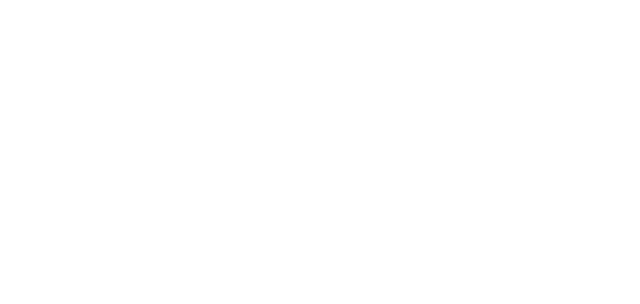
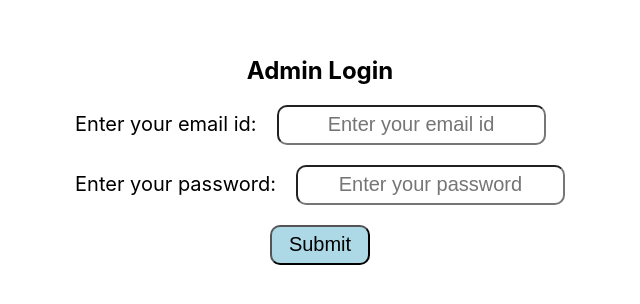
Before and after one commit to Ayushpani/Online-Exam-and-AI-proctroring, a React (Create React App) app: page /adminLogin in a window 1280 px wide. Before the commit this address had no page. Shown: the part 240-544 px from the top of the page, without its empty margins (320-960 px from the left). Built offline with nearby package versions, Linux system fonts and the light colour scheme.

Commit message:
Added the admin login page and all other validations for email id

```diff
--- a/src/admin/Login.js
+++ b/src/admin/Login.js
@@ -12,6 +12,18 @@ function Login() {
 
     async function submit(e){
         e.preventDefault();
+
+        if(!email || !password){
+            alert("Enter the email id and password");
+            return false;
+        }
+
+        if (email && password){
+            if (!/.+@gmail\.com/.test(email)) {
+                alert("Enter valid email id");
+                return(false);
+            }
+        }
 
         try{
             await axios.post("http://localhost:8000/Login",{
--- a/src/admin/addQuestions.js
+++ b/src/admin/addQuestions.js
@@ -81,6 +81,12 @@ function AddQuestions() {
     const [option, setOption] = useState('');
     const [newContributor, setContributor] = useState('');
     async function upload(e) {
+
+        if(!qno || !question || !option){
+            alert("Enter the required details");
+            return false;
+        }
+
         AWS.config.update({
             accessKeyId: config.accessKeyId,
             secretAccessKey: config.secretAccessKey,
@@ -157,6 +163,19 @@ function AddQuestions() {
         }
     }
     async function addContributor(){
+
+        if(!newContributor){
+            alert("Enter the email id of the contributor");
+            return false;
+        }
+
+        if (newContributor){
+            if (!/.+@gmail\.com/.test(newContributor)) {
+                alert("Enter valid email id");
+                return(false);
+            }
+        }
+
         try{
             await axios.post("http://localhost:8000/Home/addQuestions/addContributor", {
                 test_name, newContributor
--- a/src/admin/admin.js
+++ b/src/admin/admin.js
@@ -1,4 +1,5 @@
 import React, { useEffect, useState } from 'react';
+import { useLocation, useNavigate } from "react-router-dom"
 import axios from 'axios';
 import "./css/admin.css";
 import Popup from 'reactjs-popup';
@@ -7,8 +8,19 @@ import 'reactjs-popup/dist/index.css';
 function Admin() {
 
     const [data, setData] = useState([]);
+    const location = useLocation();
+    const history = useNavigate();
+
+    function handleLogout(){
+        history(location.pathname, { replace: true });
+        history("/adminLogin");
+    }
 
     useEffect(() => {
+        if(!location.state.id){
+            history("/adminLogin")
+            alert("Please Login first")
+        }
         axios.post("http://localhost:8000/admin")
             .then(res => {
                 setData(res.data)
@@ -61,9 +73,10 @@ function Admin() {
     return (
             <div className="admin_page">
                 <div className = "nav">
-                    <h1>Welcome to the Admin page</h1>
+                    <h1>Welcome to the Admin page {location.state.id}</h1>
                     <hr/>
                 </div>
+                <input type = "button" value = "Logout" onClick = {handleLogout}/>
                 <table border="1" width="50%" cellspacing="0">
                     <tr>
                         <th>Username</th>
--- /dev/null
+++ b/src/admin/admin_login.js
@@ -0,0 +1,67 @@
+import React, { useState } from "react"
+import axios from "axios";
+import { useNavigate } from "react-router-dom"
+import "./css/admin_login.css";
+
+function AdminLogin(){
+
+    const history = useNavigate();
+
+    const [email, setEmail] = useState('');
+    const [password, setPasswd] = useState('');
+
+    async function login(e){
+        e.preventDefault();
+
+        if(!email || !password){
+            alert("Enter the email id and password");
+            return false;
+        }
+
+        if (email && password){
+            if (!/.+@gmail\.com/.test(email)) {
+                alert("Enter valid email id");
+                return(false);
+            }
+        }
+
+        await axios.post("http://localhost:8000/adminLogin", {
+            email, password
+        })
+        .then(res => {
+            if (res.data == "admin valid") {
+                history("/admin", { state: { id: email }});
+            }
+            else if(res.data == "wrong password") {
+                alert("Please enter the correct password");
+            }
+            else if(res.data == "no admin") {
+                alert("There is no admin");
+            }
+        })
+        .catch(e => {
+            console.log(e);
+        })
+    }
+
+    return(
+        <div className = "admin_login">
+            <form>
+                <h2 id = "heading_admin_login">Admin Login</h2>
+                <div>
+                    <label className = "email_label">Enter your email id:</label>
+                    <input className = "email_input" type = "email" pattern = ".+@gmail\.com" placeholder = "Enter your email id" onChange = { (e) => setEmail(e.target.value)} required/>
+                </div>
+                <div>
+                    <label className = "passwd_label">Enter your password:</label>
+                    <input className = "passwd_input" type = "password" placeholder = "Enter your password" onChange = { (e) => setPasswd(e.target.value)} required/>
+                </div>
+                <div id = "btn">
+                    <input className = "btn" type = "submit" onClick = {login}/>
+                </div>
+            </form>
+        </div>
+    )
+}
+
+export default AdminLogin
--- /dev/null
+++ b/src/admin/css/admin_login.css
@@ -0,0 +1,35 @@
+.admin_login{
+    display: flex;
+    justify-content: center;
+    align-items: center;
+    height: 100vh;
+}
+.btn{
+    margin: 10px;
+    width: 100px;
+    height: 40px;
+    font-size: 20px;
+    border-radius: 10px;
+    cursor: pointer;
+    background-color: lightblue;
+    transition: background-color 0.75s;
+}
+.btn:hover{
+    background-color: lightgreen;
+}
+#btn{
+    text-align: center;
+}
+#heading_admin_login{
+    margin: 10px;
+    text-align: center;
+}
+.email_label, .email_input, .passwd_label, .passwd_input{
+    margin: 10px;
+    font-size: 20px;
+}
+.email_input, .passwd_input{
+    height: 40px;
+    border-radius: 10px;
+    text-align: center;
+}
--- a/src/admin/new_test.js
+++ b/src/admin/new_test.js
@@ -26,6 +26,18 @@ function New_test(){
     }
     async function submit(e){
         e.preventDefault();
+
+        if(!test_author || !test_name || !no_of_questions || !author_email){
+            alert("Enter all the required details");
+            return false;
+        }
+
+        if (test_author && test_name && no_of_questions && author_email){
+            if (!/.+@gmail\.com/.test(author_email)) {
+                alert("Enter valid email id");
+                return(false);
+            }
+        }
 
         try{
             await axios.post("http://localhost:8000/Home/newTest", {
--- a/src/index.js
+++ b/src/index.js
@@ -3,6 +3,7 @@ import ReactDOM from 'react-dom/client';
 import './index.css';
 import { BrowserRouter as Router, Routes, Route } from "react-router-dom";
 import Admin from "./admin/admin";
+import AdminLogin from "./admin/admin_login";
 import Home from "./admin/Home";
 import Login from "./admin/Login";
 import NewTest from "./admin/new_test"
@@ -22,6 +23,7 @@ root.render(
 		<Router>
 			<Routes>
 				<Route path="/" element={<App />} />
+				<Route path="/adminLogin" element={<AdminLogin />} />
 				<Route path="/admin" element={<Admin />} />
 				<Route path="/Login" element={<Login />} />
 				<Route path="/Home" element={<Home />} />
--- a/src/user/Signin.js
+++ b/src/user/Signin.js
@@ -11,6 +11,19 @@ function Signin() {
     const [password, setPasswd] = useState('');
 
     async function authenticate(e){
+
+        if(!email || !password){
+            alert("Enter the email id and password");
+            return false;
+        }
+
+        if (email && password){
+            if (!/.+@gmail\.com/.test(email)) {
+                alert("Enter valid email id");
+                return(false);
+            }
+        }
+
         try{
             axios.post("http://localhost:8000/user/Signin", {
                 email, password
--- a/src/user/Signup.js
+++ b/src/user/Signup.js
@@ -13,6 +13,19 @@ function Signup() {
     const [password, setPasswd] = useState('');
 
     async function createUser(e){
+
+        if(!name || !email || !dob || !password){
+            alert("Enter the email id and password");
+            return false;
+        }
+
+        if (name && email && dob && password){
+            if (!/.+@gmail\.com/.test(email)) {
+                alert("Enter valid email id");
+                return(false);
+            }
+        }
+
         try{
             axios.post("http://localhost:8000/user/Signup", {
                 name, email, dob, password
```
Also changed, not shown: app1.js (+23 -2 lines), mongo.js (+13 -1 lines).
